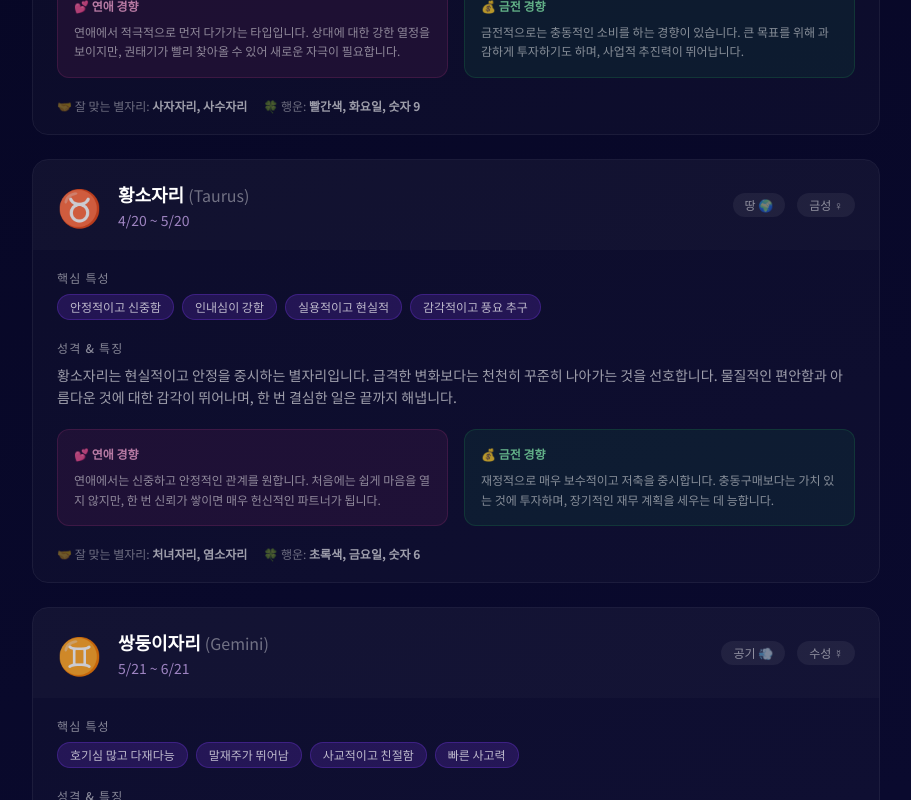
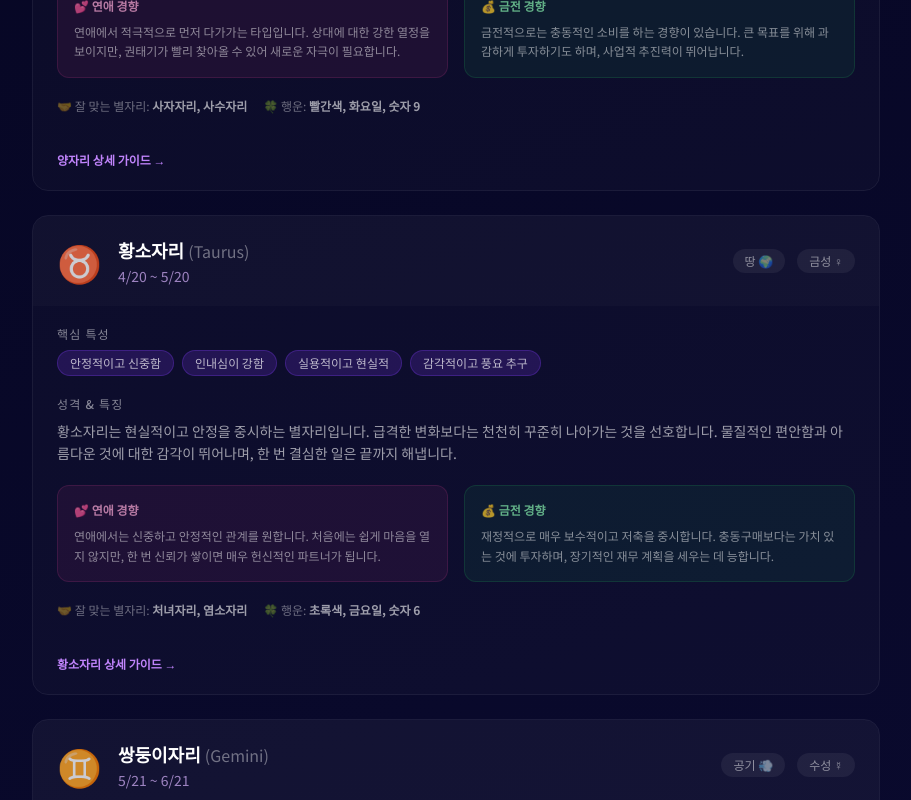
Before and after one commit to kinnet-zz/fortune-site, a Next.js app: page /zodiac in a window 1280 px wide. Shown: the part 860-1660 px from the top of the page, without its empty margins (184-1095 px from the left). Built offline with nearby package versions, Linux system fonts and the light colour scheme.

Commit message:
feat: 별자리·띠 인덱스 페이지에서 상세 가이드 링크 추가

```diff
--- a/components/ChineseZodiacContent.tsx
+++ b/components/ChineseZodiacContent.tsx
@@ -150,6 +150,14 @@ export default function ChineseZodiacContent() {
                     <span className="hidden sm:inline text-white/20">·</span>
                     <span>💼 {tr.careersLabel}: <strong className="text-white/60">{careers}</strong></span>
                   </div>
+                  <div className="pt-3">
+                    <Link
+                      href={`/chinese-zodiac/${english.toLowerCase()}`}
+                      className="inline-flex items-center gap-1 text-xs font-semibold text-purple-400 hover:text-purple-300 transition-colors"
+                    >
+                      {animal}띠 상세 가이드 →
+                    </Link>
+                  </div>
                 </div>
               </article>
             ))}
--- a/components/ZodiacContent.tsx
+++ b/components/ZodiacContent.tsx
@@ -130,6 +130,14 @@ export default function ZodiacContent() {
                     <span>🤝 {tr.compatibleSignsLabel}: <strong className="text-white/60">{compatible}</strong></span>
                     <span>🍀 {tr.luckyLabel}: <strong className="text-white/60">{lucky}</strong></span>
                   </div>
+                  <div className="pt-3">
+                    <Link
+                      href={`/zodiac/${english.toLowerCase()}`}
+                      className="inline-flex items-center gap-1 text-xs font-semibold text-purple-400 hover:text-purple-300 transition-colors"
+                    >
+                      {sign} 상세 가이드 →
+                    </Link>
+                  </div>
                 </div>
               </article>
             ))}
```
